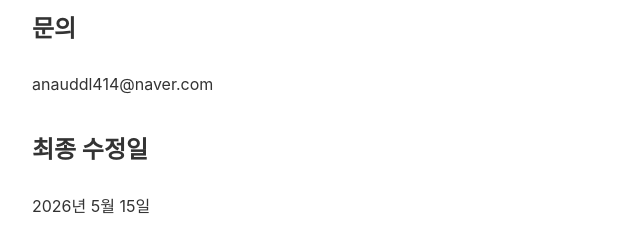
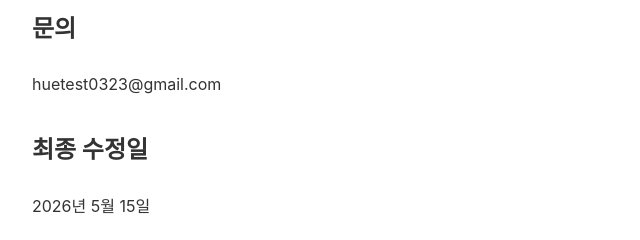
Before and after one commit to singil4149-sys/dear-me-privacy, a plain HTML site: page index.html in a window 1280 px wide. Shown: the part 421-661 px from the top of the page, 308-948 px from the left. Drawn offline with Linux system fonts and the light colour scheme.

Commit message:
update email

```diff
--- a/index.html
+++ b/index.html
@@ -19,7 +19,7 @@
         <li>그 외 개인정보는 수집하지 않습니다.</li>
     </ul>
     <h2>문의</h2>
-    <p>anauddl414@naver.com</p>
+    <p>huetest0323@gmail.com</p>
     <h2>최종 수정일</h2>
     <p>2026년 5월 15일</p>
 </body>
```
